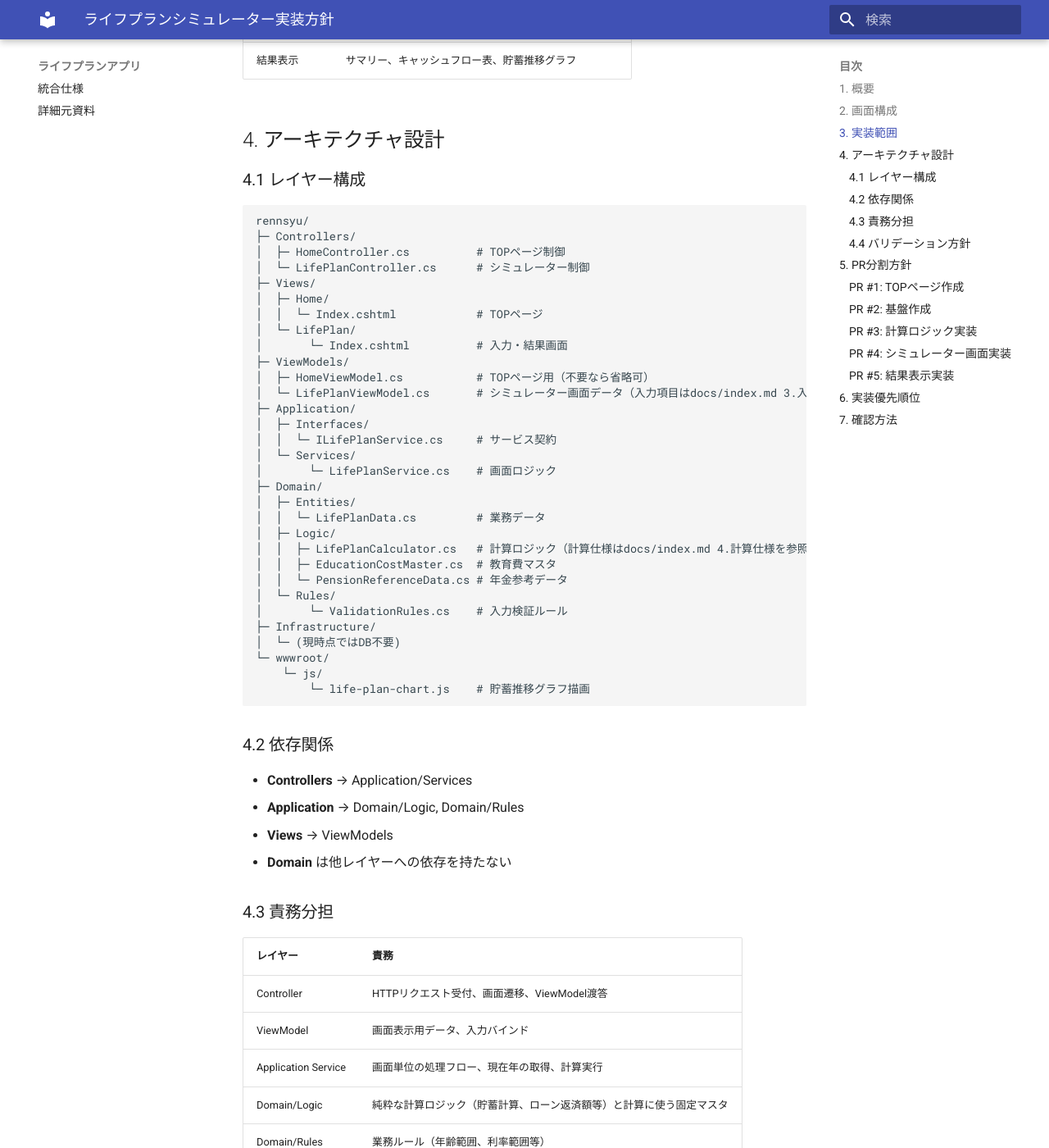
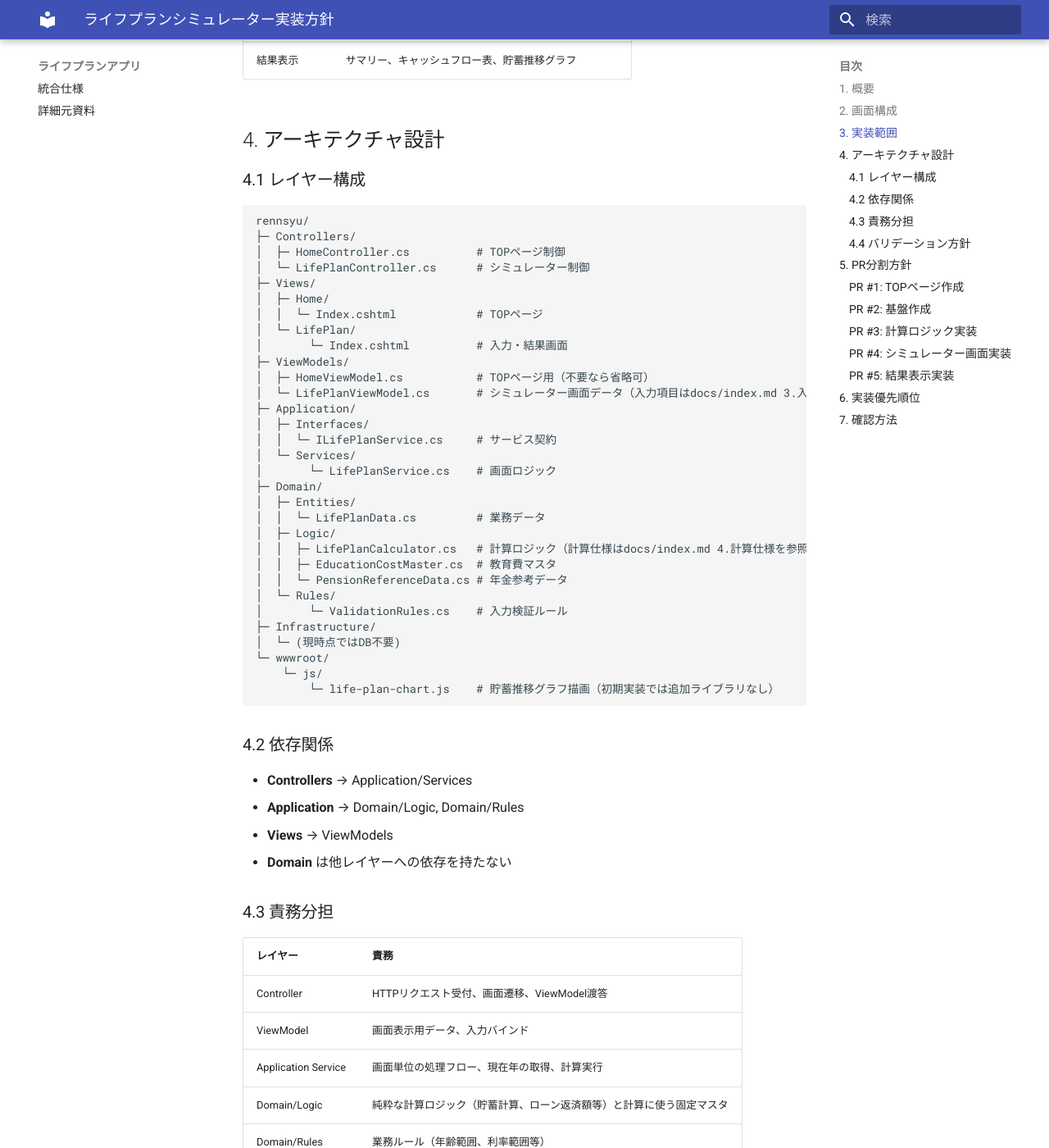
Before and after one commit to Kinagaki-525/LifePlan, an MkDocs documentation site: the page built from docs/implementation-plan.md, in a window 1280 px wide and 1400 px high, scrolled down 748 px. Shown: the whole window at 82% size. Built offline with MkDocs 1.6.1 and Material for MkDocs 9.7.7, drawn with Linux system fonts in a browser that asks for light colours; some of the changed text lies outside the part shown.

Commit message:
グラフ描写の取り扱いについて

````diff
--- a/docs/implementation-plan.md
+++ b/docs/implementation-plan.md
@@ -55,7 +55,7 @@ rennsyu/
 │  └─ (現時点ではDB不要)
 └─ wwwroot/
     └─ js/
-        └─ life-plan-chart.js    # 貯蓄推移グラフ描画
+        └─ life-plan-chart.js    # 貯蓄推移グラフ描画（初期実装では追加ライブラリなし）
 ```
 
 ### 4.2 依存関係
@@ -139,7 +139,7 @@ rennsyu/
 ### PR #5: 結果表示実装
 - サマリー表示
 - キャッシュフロー表表示
-- グラフ描画（Chart.js利用）
+- グラフ描画（初期実装では追加ライブラリなし。Chart.js等は必要性が明確になった時点で検討）
 
 ## 6. 実装優先順位
 
@@ -147,7 +147,7 @@ rennsyu/
 2. **Domain/Logic** - 計算ロジック（単体テスト可能な形で）
 3. **Application Service** - 計算実行ロジック
 4. **Controller + View** - 画面表示
-5. **グラフ描画** - Chart.js連携
+5. **グラフ描画** - 追加ライブラリなしの簡易描画
 
 ## 7. 確認方法
 
````
Also changed, not shown: docs/index.md (+1 -1 lines).
